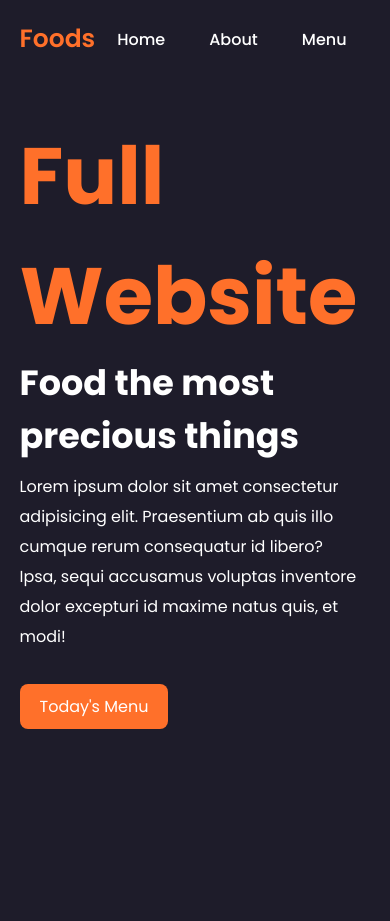
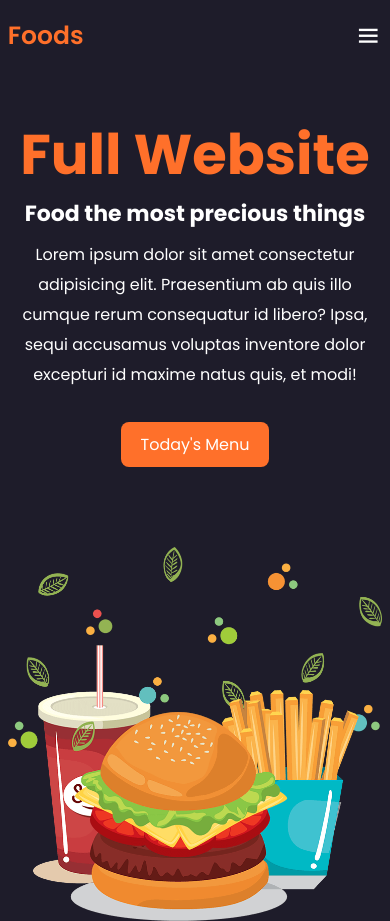
Before and after one commit to lucasrenandev/food-website-01, a plain HTML site: page index.html in a window 390 px wide. Shown: the top 921 px of the page. Drawn offline with nearby package versions, Linux system fonts and the light colour scheme.

Commit message:
Updated website

```diff
--- a/assets/css/index.css
+++ b/assets/css/index.css
@@ -191,7 +191,7 @@ section {
 
 .menu-container {
     display: grid;
-    grid-template-columns: repeat(auto-fit, minmax(260px, auto));
+    grid-template-columns: repeat(auto-fit, minmax(240px, auto));
     align-items: center;
     gap: 2rem;
     margin-top: 4rem;
@@ -253,7 +253,7 @@ section {
 /* ===== Services section ===== */
 .services-container {
     display: grid;
-    grid-template-columns: repeat(auto-fit, minmax(260px, auto));
+    grid-template-columns: repeat(auto-fit, minmax(240px, auto));
     align-items: center;
     text-align: center;
     gap: 2rem;
@@ -291,7 +291,7 @@ section {
     background-color: var(--text-color);
     width: 80%;
     height: auto;
-    padding: 80px 0;
+    padding: 80px 20px;
     border-radius: 8px;
 }
 
@@ -305,7 +305,7 @@ section {
 /* ===== Contact section ===== */
 .contact {
     display: grid;
-    grid-template-columns: repeat(auto-fit, minmax(260px, auto));
+    grid-template-columns: repeat(auto-fit, minmax(240px, auto));
     gap: 2rem;
 }
 
@@ -321,6 +321,7 @@ section {
     content: '';
     position: absolute;
     bottom: -8px;
+    left: 0;
     width: 50px;
     height: 2px;
     background-color: var(--main-color);
--- a/assets/css/responsive.css
+++ b/assets/css/responsive.css
@@ -0,0 +1,67 @@
+@media screen and (max-width: 1070px) {
+    #header {
+        padding: 17px 2%;
+    }
+
+    section {
+        padding: 80px 2%;
+    }
+
+    #menu-icon {
+        display: block;
+    }
+
+    .navbar {
+        position: absolute;
+        top: -500px;
+        right: 0;
+        left: 0;
+        width: 100%;
+        background-color: #2b2640;
+        transition: 0.4s ease;
+    }
+
+    .nav-list {
+        flex-direction: column;
+        align-items: center;
+    }
+
+    .nav-list li a {
+        display: block;
+        padding: 1.2rem 0;
+    }
+
+    .navbar.active {
+        top: 100%;
+    }
+
+    .home {
+        grid-template-columns: 1fr;
+        text-align: center;
+        height: 100%;
+    }
+
+    .home-text {
+        padding-top: 2rem;
+    }
+
+    .about {
+        grid-template-columns: 1fr;
+        text-align: center;
+    }
+
+    .about-image {
+        order: 2;
+    }
+}
+
+@media screen and (max-width: 400px) {
+    :root {
+        --big-font: 3.5rem;
+        --h2-font: 2.5em;
+    }
+
+    .home-text h3 {
+        font-size: 22px;
+    }
+}
--- a/assets/js/index.js
+++ b/assets/js/index.js
@@ -0,0 +1,14 @@
+'use strict'
+
+const menuIcon = document.getElementById("menu-icon")
+const navBar = document.querySelector(".navbar")
+
+menuIcon.addEventListener("click", () => {
+    navBar.classList.toggle("active")
+    menuIcon.classList.toggle("bx-x")
+})
+
+window.addEventListener("scroll", () => {
+    navBar.classList.remove("active")
+    menuIcon.classList.remove("bx-x")
+})
```
